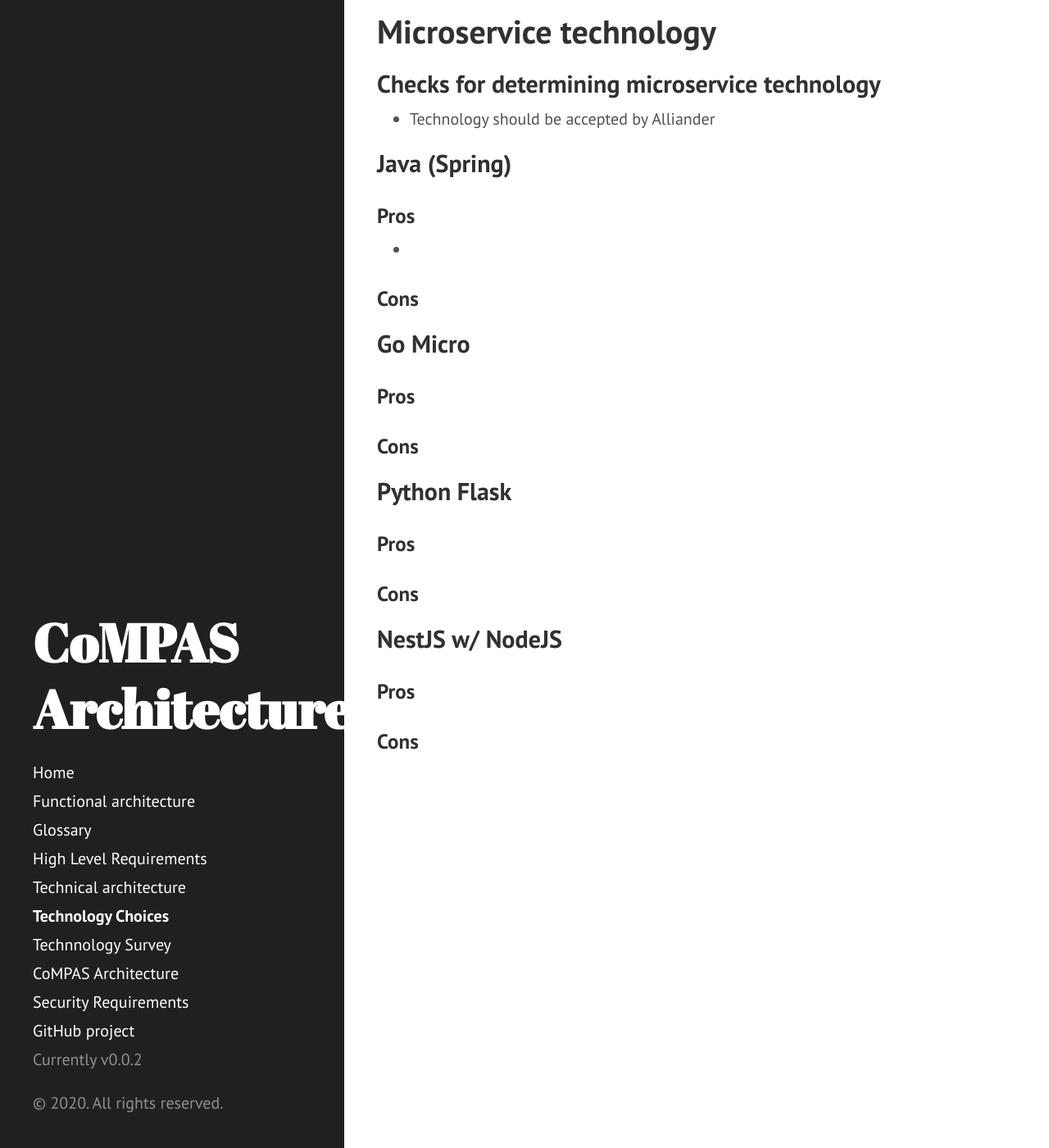
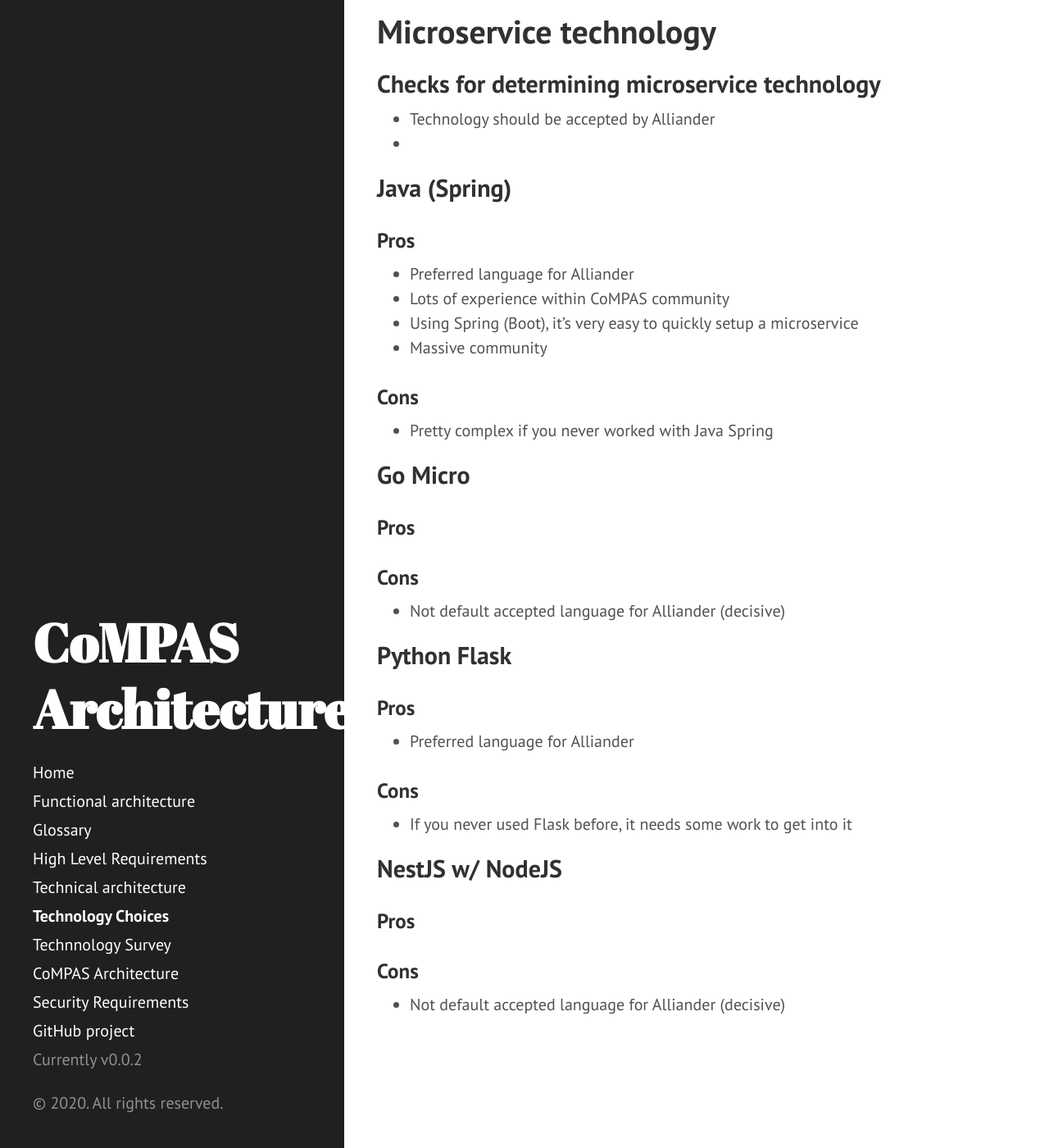
Before and after one commit to com-pas/compas-architecture, a Jekyll site: the page built from TECHNOLOGY_CHOICES.md, in a window 1280 px wide and 1400 px high, scrolled down 5584 px. Shown: the whole window at 82% size. Built offline with Jekyll 4.4.1, drawn with Linux system fonts in a browser that asks for light colours; our own code applies the rules of GitHub Pages for plain Markdown files.

Commit message:
Added first microservice technology comments
Signed-off-by: Rob Tjalma <rob@tjalma.com>

```diff
--- a/TECHNOLOGY_CHOICES.md
+++ b/TECHNOLOGY_CHOICES.md
@@ -135,24 +135,33 @@ Only thing is, it's not as flexible as using Schematron. But I really do like th
 # Microservice technology
 ## Checks for determining microservice technology
 - Technology should be accepted by Alliander
+-
 
 ## Java (Spring)
 ### Pros
--
+- Preferred language for Alliander
+- Lots of experience within CoMPAS community
+- Using Spring (Boot), it's very easy to quickly setup a microservice
+- Massive community
 
 ### Cons
+- Pretty complex if you never worked with Java Spring
 
 ## Go Micro
 ### Pros
 
 ### Cons
+- Not default accepted language for Alliander (decisive)
 
 ## Python Flask
 ### Pros
+- Preferred language for Alliander
 
 ### Cons
+- If you never used Flask before, it needs some work to get into it
 
 ## NestJS w/ NodeJS
 ### Pros
 
 ### Cons
+- Not default accepted language for Alliander (decisive)
```
